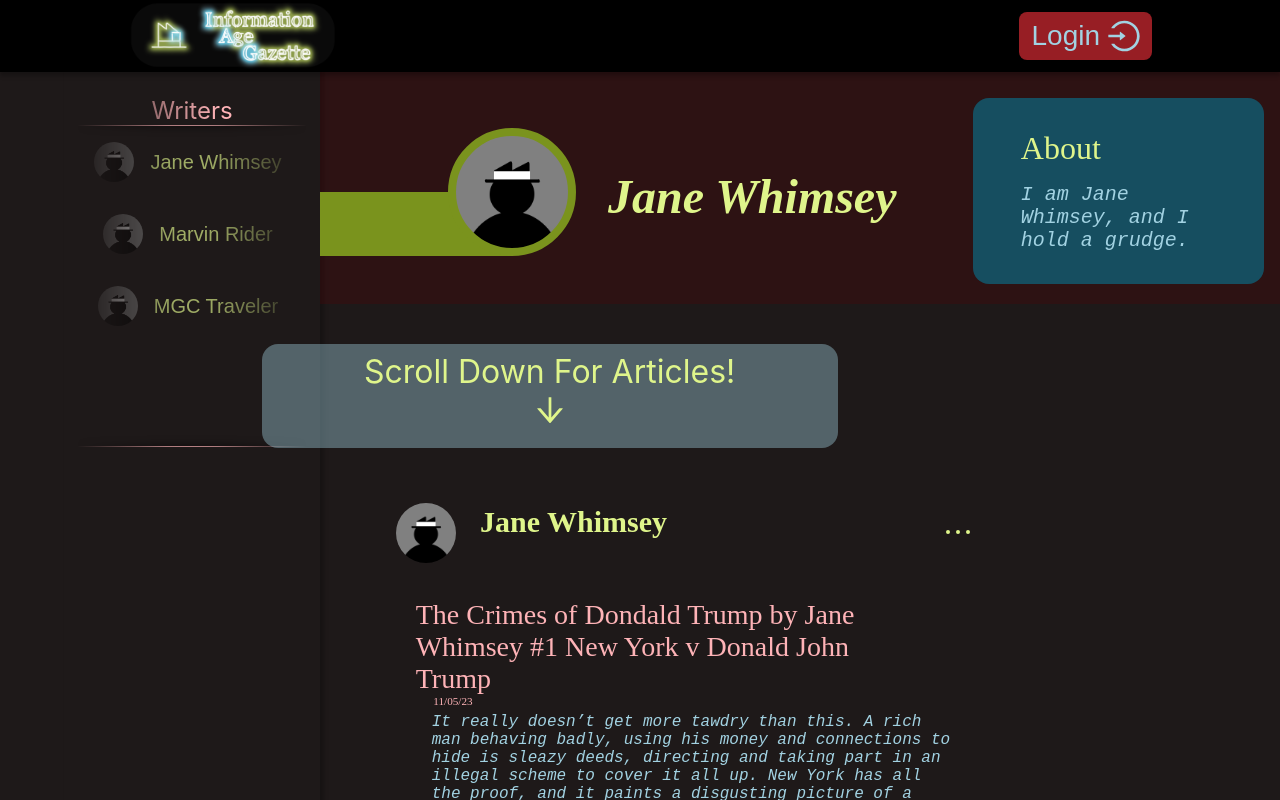
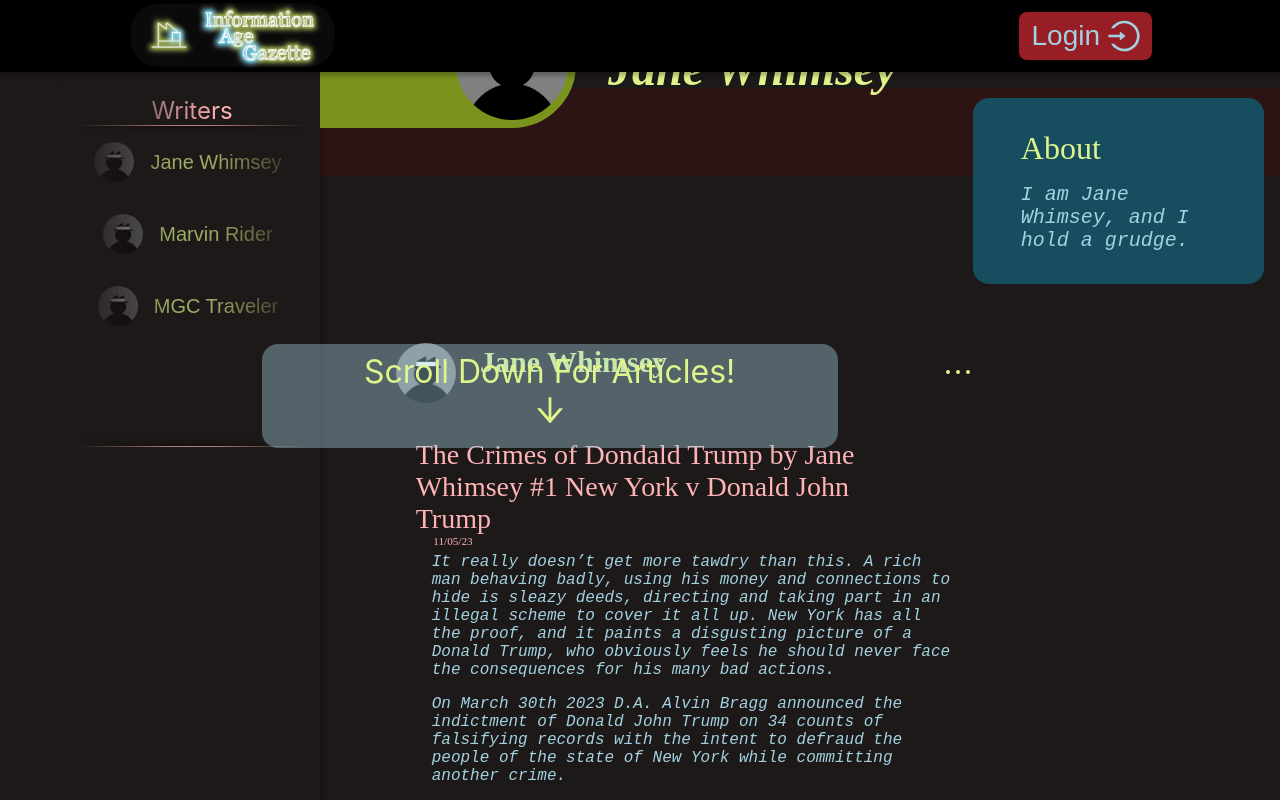
Before and after one commit to esmodea/IAG-Project, a React (Create React App) app in the folder iag-fe/: page /writer/jane-whimsey in a window 1280 px wide. Built offline with nearby package versions, Linux system fonts and the light colour scheme.

Commit message:
Created writer banner

```diff
--- a/iag-fe/src/application/mobile/components/Writer/writerpagemobile.css
+++ b/iag-fe/src/application/mobile/components/Writer/writerpagemobile.css
@@ -8,3 +8,15 @@
     background-color: var(--main-background-0);
     min-height: 85vh;
 }
+
+.writer-name{
+    color: var(--color-secondary-2-2);
+    font-size: 3rem;
+    font-family: var(--author-family);
+}
+
+* > div.writer-banner{
+    position: fixed;
+    top: 5.5rem;
+    height: 5.5rem;
+}
--- a/iag-fe/src/application/mobile/pages/WriterPageMobile.js
+++ b/iag-fe/src/application/mobile/pages/WriterPageMobile.js
@@ -4,13 +4,18 @@ import TopBar from "../components/common/TopBarMobile";
 import MWriterContent from "../components/Writer";
 import articles from "../../mock-data/homeArticles";
 import { useDispatch, useSelector } from "react-redux";
+import { useLocation } from "react-router";
 
 const WriterPageMobile = () => {
     const writerState = useSelector((state) => state.currentWriter);
+    const location = useLocation();
 
     return (
         <div id="MobileHomePage">
             <TopBar />
+            <div className="writer-banner">
+                <h1 className="writer-name">{location.pathname.split('/')[location.pathname.split('/').length - 1].split('-').join(' ')}</h1>
+            </div>
             <MWriterContent articles={articles} writerName={writerState} />
             <BottomBar />
         </div>
```
